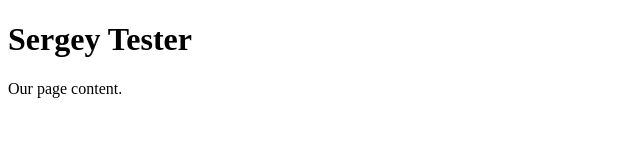
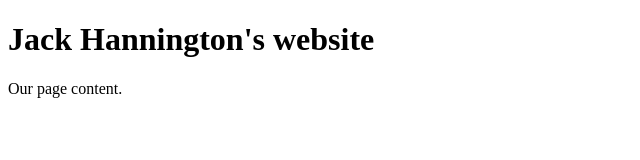
Before and after one commit to Jack-Hannington/gibsondanceacademy, a website: page index.html in a window 1280 px wide. Shown: the whole page, without its empty margins (0-640 px from the left). Drawn offline with Linux system fonts and the light colour scheme.

Commit message:
changed title

```diff
--- a/index.html
+++ b/index.html
@@ -10,7 +10,7 @@
 <body>
     <sergey-import src="header" />
     <main>
-        <h1>Sergey Tester</h1>
+        <h1>Jack Hannington's website</h1>
         <p>Our page content.</p>
     </main>
 </body>
```
Also changed, not shown: public/index.html (+1 -1 lines), public/readme.md (added).
